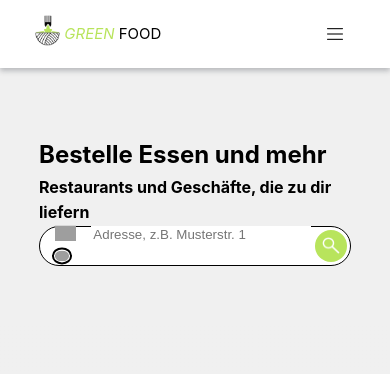
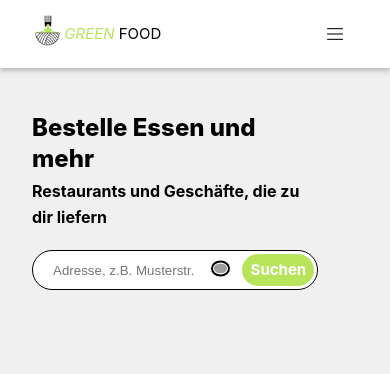
Before and after one commit to Kateranlah/vuejs, a Vue app in the folder first-vue/: page / in a window 390 px wide. Shown: the top 374 px of the page. Built offline with nearby package versions, Linux system fonts and the light colour scheme; grey boxes are pictures that could not be loaded.

Commit message:
finished searchbar added responsivness

```diff
--- a/first-vue/src/App.vue
+++ b/first-vue/src/App.vue
@@ -41,7 +41,7 @@ const openMenu = () => {
   document.documentElement.style.overflow = 'hidden'
 }
 
-function myFunction(x) {
+function myFunction(x:any) {
   if (x.matches) {
     fullMenu.value = true;
   } else {
--- a/first-vue/src/styles/views/landing.scss
+++ b/first-vue/src/styles/views/landing.scss
@@ -1,15 +1,18 @@
 @import "../basic/var.scss";
 
 h1 {
-  font-size: 3rem;
-  font-weight: 700;
+  font-size: 2rem;
+  font-weight: 800;
   width: 80%;
+  line-height: 1.3;
+  margin-bottom: 5px;
 }
 
 h2 {
-  font-size: 2rem;
+  font-size: 1.5rem;
   font-weight: 700;
   width: 80%;
+  margin-bottom: 20px;
 }
 
 main {
@@ -79,24 +82,36 @@ main {
   border: solid black 1px;
   border-radius: 30px;
 
+  transition: 0.3s ease;
 
-  .__input-container{
+  &:hover {
+    background-color: $color-grey;
+  }
+
+  .__input-container {
     width: 100%;
+    display: flex;
+    align-items: center;
+    justify-content: space-between;
 
-    input{
-      width: 80%;
+    label {
+      flex-grow: 3;
+    }
+
+    input {
+      background-color: rgba(255, 255, 255, 0);
+      width: 100%;
+      padding-block: 10px;
+      padding-left: 20px;
       border: none;
-      &:focus-visible{
-         outline: none;
+      &:focus-visible {
+        outline: none;
       }
-
-
-
     }
   }
 
-  .location-icon-container,
   .cancel-icon-container {
+    cursor: pointer;
     margin-inline: 15px;
 
     img {
@@ -114,27 +129,25 @@ main {
     }
   }
 
-  .search-icon-container{
+  .search-icon-container {
+    cursor: pointer;
     display: flex;
     justify-content: center;
     align-items: center;
     background-color: $color-green;
-    border-radius: 100%;
+    border-radius: 30px;
     height: 2rem;
-    width: 2rem;
-    margin-right:3px;
+    width: 4.5rem;
+    margin-right: 3px;
+    color: white;
+    font-weight: bold;
 
-    span{
-
-    }
-
-    img{
+    img {
       height: 60%;
       filter: brightness(0) invert(1);
     }
   }
 }
-
 
 // Small screens // laptops
 
@@ -144,7 +157,7 @@ main {
   }
 
   h2 {
-    font-size: 1.5rem;
+    font-size: 1rem;
   }
 
   .first-section {
@@ -187,8 +200,12 @@ main {
 
 @media (max-width: 600px) {
   .eyecatcher {
+    flex-wrap: wrap;
+
     @at-root #{&}__left {
       padding-top: 20%;
+      align-content: flex-start;
+      padding-left: 2rem;
     }
   }
 }
--- a/first-vue/src/views/Landing.vue
+++ b/first-vue/src/views/Landing.vue
@@ -6,9 +6,6 @@
                 <h2>Restaurants und Geschäfte, die zu dir liefern</h2>
                 <div class="search-container">
                     <div class="__input-container">
-                        <span class="location-icon-container">
-                            <img class="icon" src="../assets/img/location.png">
-                        </span>
                         <label for="">
                             <input type="text" placeholder="Adresse, z.B. Musterstr. 1"></label>
                         <span>
@@ -17,8 +14,8 @@
                     </div>
                     <span>
                         <div class="search-icon-container">
-                            <img class="icon" src="../assets/img/magnifying-glass.png">
-                            <!-- <span> Suche </span> -->
+                            <!-- <img class="icon" src="../assets/img/magnifying-glass.png"> -->
+                            <span>Suchen </span>
                         </div>
                     </span>
                 </div>
```
